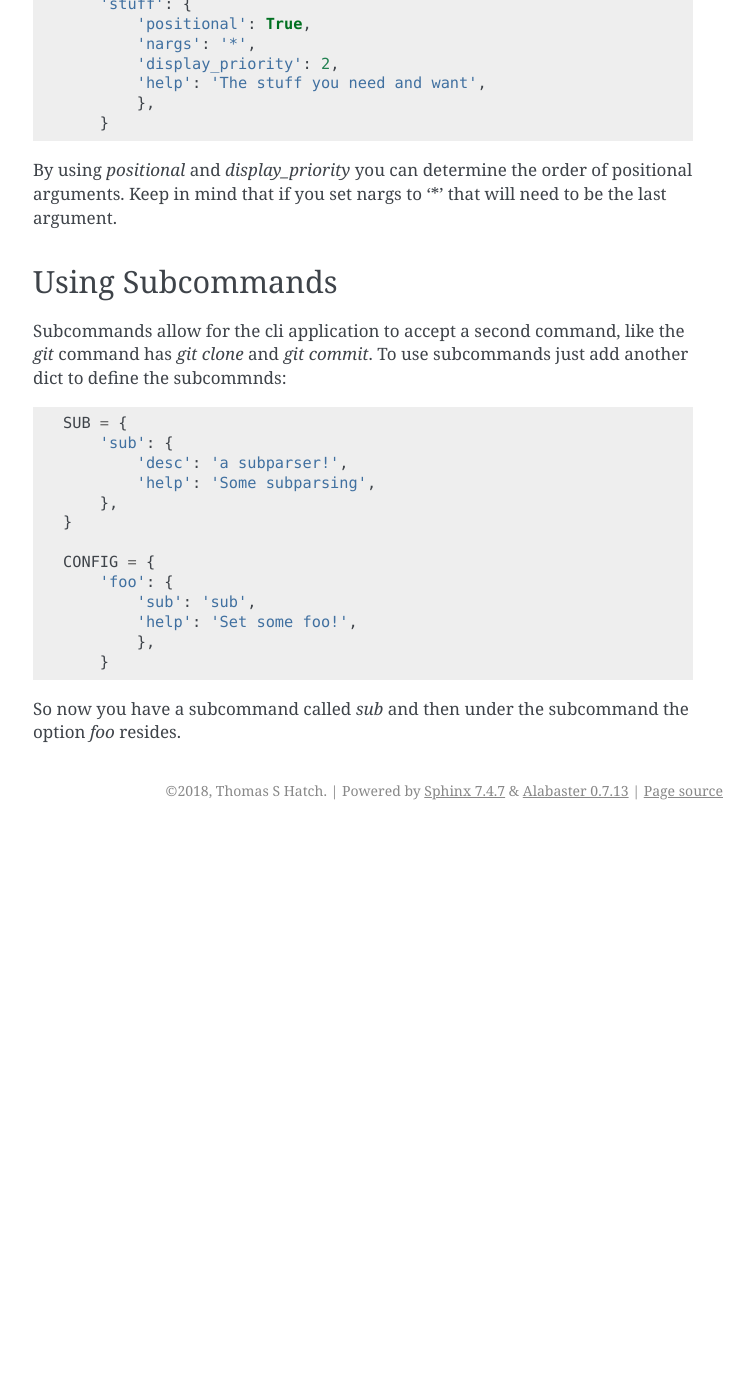
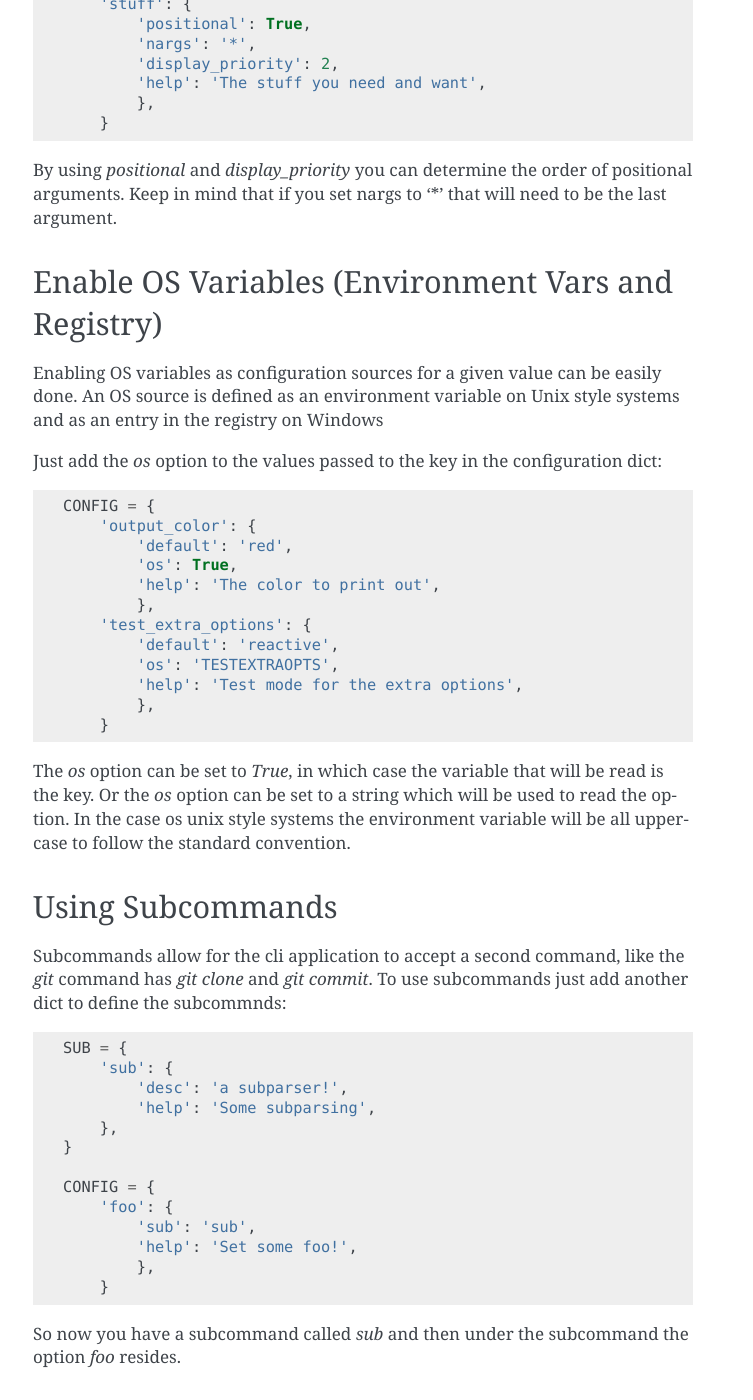
Before and after one commit to vmware-archive/pop, a Sphinx documentation site: the page built from doc/source/topics/conf.rst, in a window 1280 px wide and 1400 px high, scrolled down 3336 px. Shown: the whole window, without its empty margins (387-1140 px from the left). Built offline with Sphinx 7.4.7, drawn with Linux system fonts in a browser that asks for light colours; before the commit the page ends 4166 px from its top, so only the background shows below that; some of the changed text lies outside the part shown.

Commit message:
Add docs for os vars

```diff
--- a/doc/source/topics/conf.rst
+++ b/doc/source/topics/conf.rst
@@ -174,6 +174,36 @@ By using `positional` and `display_priority` you can determine the order of
 positional arguments. Keep in mind that if you set nargs to '*' that will need
 to be the last argument.
 
+Enable OS Variables (Environment Vars and Registry)
+===================================================
+
+Enabling OS variables as configuration sources for a given value can be easily done.
+An OS source is defined as an environment variable on Unix style systems and as an
+entry in the registry on Windows
+
+Just add the `os` option to the values passed to the key in the configuration dict:
+
+.. code-block:: python
+
+    CONFIG = {
+        'output_color': {
+            'default': 'red',
+            'os': True,
+            'help': 'The color to print out',
+            },
+        'test_extra_options': {
+            'default': 'reactive',
+            'os': 'TESTEXTRAOPTS',
+            'help': 'Test mode for the extra options',
+            },
+        }
+
+The `os` option can be set to `True`, in which case the variable that will be read
+is the key. Or the `os` option can be set to a string which will
+be used to read the option. In the case os unix style systems the environment variable
+will be all uppercase to follow the standard convention.
+
+
 Using Subcommands
 =================
 
```
